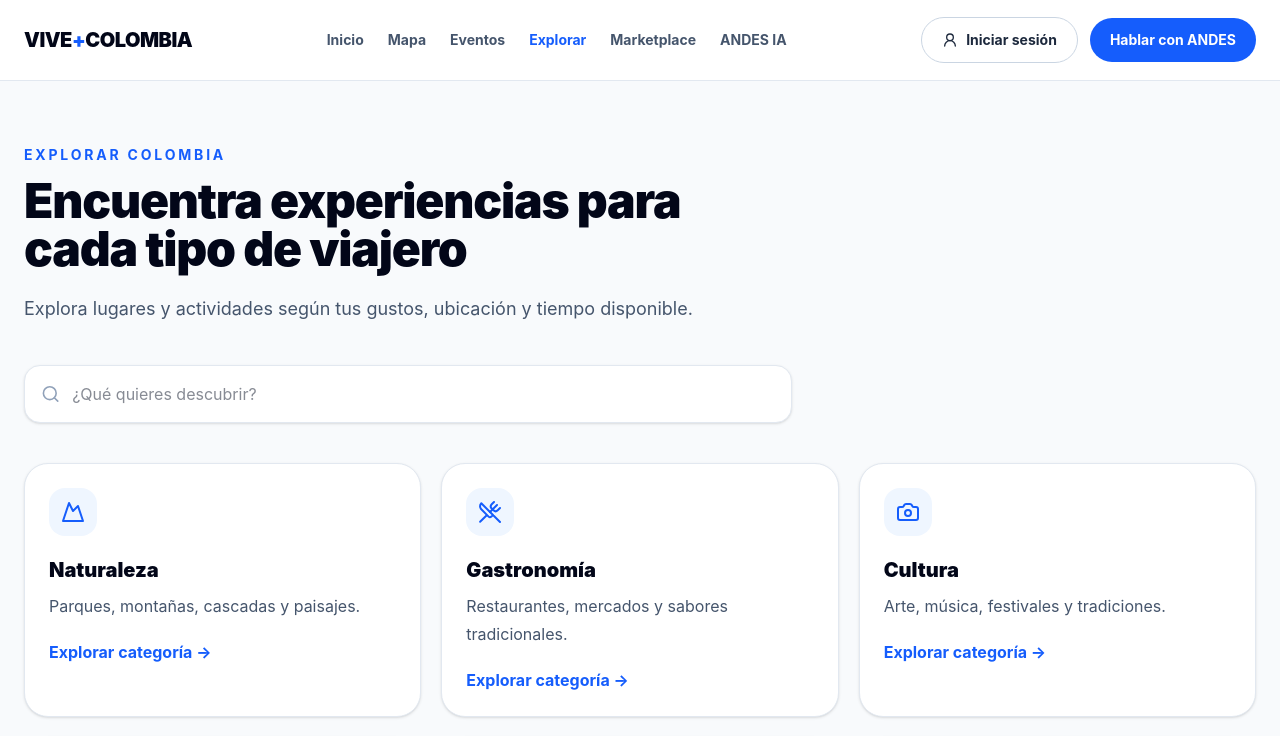
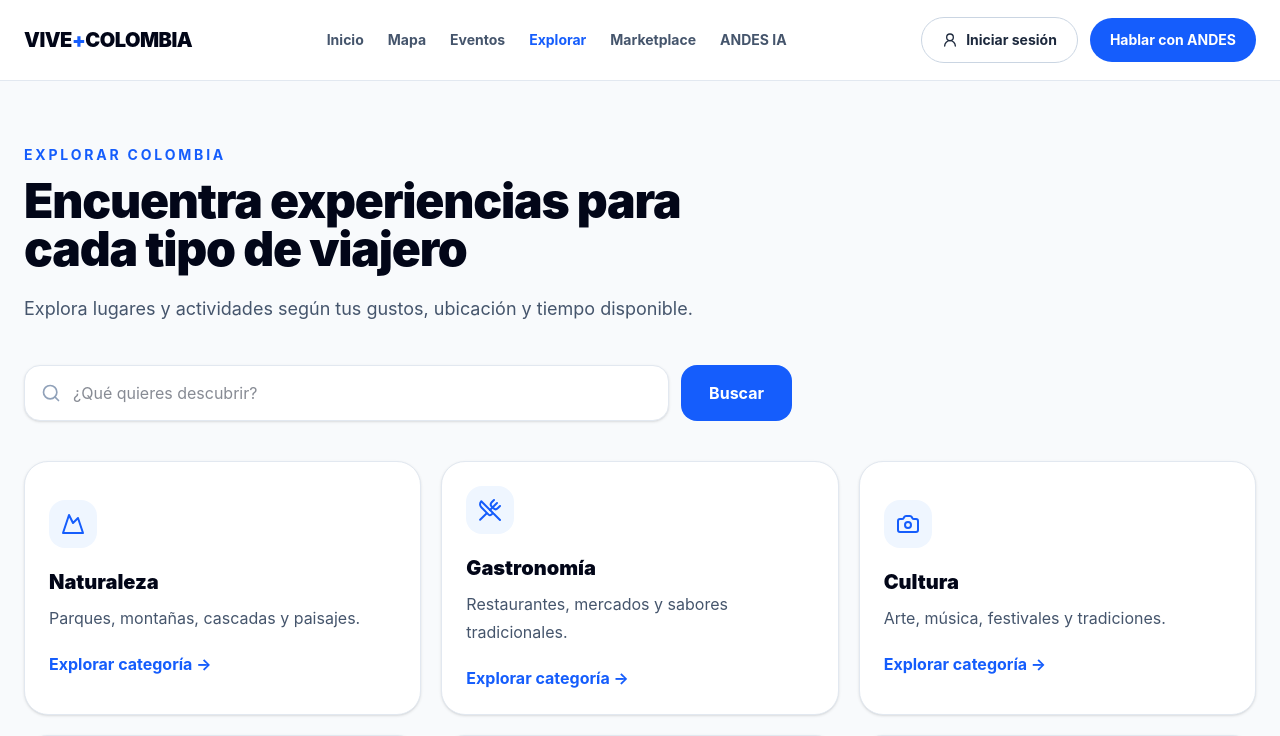
Before and after one commit to openworldwideibo-max/Vive-Colombia, a React (Vite) app: page /explorar in a window 1280 px wide. Shown: the top 736 px of the page. Built offline with nearby package versions, Linux system fonts and the light colour scheme.

Commit message:
fix: use type-only FormEvent imports

```diff
--- a/src/components/home/Hero.tsx
+++ b/src/components/home/Hero.tsx
@@ -6,29 +6,56 @@ import {
   Search,
   Sparkles,
 } from "lucide-react";
+import { useState } from "react";
+import type { FormEvent } from "react";
+import { Link, useNavigate } from "react-router";
 
 const quickActions = [
   {
     title: "Explorar el mapa",
     description: "Encuentra lugares y experiencias cerca de ti.",
     icon: Map,
-    href: "#mapa",
+    to: "/mapa",
   },
   {
     title: "Eventos de hoy",
     description: "Descubre actividades y planes para disfrutar.",
     icon: CalendarDays,
-    href: "#eventos",
+    to: "/eventos",
   },
   {
     title: "Pregúntale a ANDES",
     description: "Recibe recomendaciones personalizadas con IA.",
     icon: Bot,
-    href: "#andes",
+    to: "/andes",
   },
 ];
 
 export default function Hero() {
+  const [searchTerm, setSearchTerm] = useState("");
+  const navigate = useNavigate();
+
+  const handleSearch = (event: FormEvent<HTMLFormElement>) => {
+    event.preventDefault();
+
+    const cleanSearchTerm = searchTerm.trim();
+
+    if (!cleanSearchTerm) {
+      navigate("/explorar");
+      return;
+    }
+
+    navigate(`/explorar?busqueda=${encodeURIComponent(cleanSearchTerm)}`);
+  };
+
+  const handleSurpriseMe = () => {
+    navigate("/explorar?modo=sorpresa");
+  };
+
+  const handleNearMe = () => {
+    navigate("/mapa?cerca=true");
+  };
+
   return (
     <section
       id="inicio"
@@ -56,15 +83,18 @@ export default function Hero() {
 
           <form
             className="mx-auto mt-10 flex max-w-3xl flex-col gap-3 rounded-3xl border border-white/10 bg-white p-3 shadow-2xl sm:flex-row"
-            onSubmit={(event) => event.preventDefault()}
+            onSubmit={handleSearch}
           >
             <label className="flex min-h-14 flex-1 items-center gap-3 px-3">
               <Search className="h-5 w-5 shrink-0 text-slate-400" />
 
               <input
                 type="search"
+                value={searchTerm}
+                onChange={(event) => setSearchTerm(event.target.value)}
                 placeholder="Busca lugares, ciudades, eventos o experiencias..."
                 className="w-full bg-transparent text-slate-900 outline-none placeholder:text-slate-400"
+                aria-label="Buscar lugares, ciudades, eventos o experiencias"
               />
             </label>
 
@@ -79,6 +109,7 @@ export default function Hero() {
           <div className="mt-5 flex flex-wrap justify-center gap-3">
             <button
               type="button"
+              onClick={handleSurpriseMe}
               className="inline-flex items-center gap-2 rounded-full border border-white/20 bg-white/5 px-5 py-3 text-sm font-bold transition hover:bg-white hover:text-slate-950"
             >
               <Sparkles className="h-4 w-4" />
@@ -87,6 +118,7 @@ export default function Hero() {
 
             <button
               type="button"
+              onClick={handleNearMe}
               className="inline-flex items-center gap-2 rounded-full border border-white/20 bg-white/5 px-5 py-3 text-sm font-bold transition hover:bg-white hover:text-slate-950"
             >
               <LocateFixed className="h-4 w-4" />
@@ -100,9 +132,9 @@ export default function Hero() {
             const Icon = action.icon;
 
             return (
-              <a
+              <Link
                 key={action.title}
-                href={action.href}
+                to={action.to}
                 className="group rounded-3xl border border-white/10 bg-white/5 p-6 backdrop-blur transition hover:-translate-y-1 hover:border-blue-400/40 hover:bg-white/10"
               >
                 <div className="flex h-12 w-12 items-center justify-center rounded-2xl bg-blue-500/15 text-blue-300 transition group-hover:bg-blue-600 group-hover:text-white">
@@ -118,7 +150,7 @@ export default function Hero() {
                 <span className="mt-5 inline-block text-sm font-bold text-blue-300">
                   Descubrir →
                 </span>
-              </a>
+              </Link>
             );
           })}
         </div>
--- a/src/pages/Explore.tsx
+++ b/src/pages/Explore.tsx
@@ -5,43 +5,86 @@ import {
   MoonStar,
   Mountain,
   Search,
+  Sparkles,
   UtensilsCrossed,
 } from "lucide-react";
+import { useEffect, useState } from "react";
+import type { FormEvent } from "react";
+import { useSearchParams } from "react-router";
 
 const categories = [
   {
     name: "Naturaleza",
+    slug: "naturaleza",
     icon: Mountain,
     description: "Parques, montañas, cascadas y paisajes.",
   },
   {
     name: "Gastronomía",
+    slug: "gastronomia",
     icon: UtensilsCrossed,
     description: "Restaurantes, mercados y sabores tradicionales.",
   },
   {
     name: "Cultura",
+    slug: "cultura",
     icon: Camera,
     description: "Arte, música, festivales y tradiciones.",
   },
   {
     name: "Historia",
+    slug: "historia",
     icon: Landmark,
     description: "Museos, monumentos y lugares históricos.",
   },
   {
     name: "Arquitectura",
+    slug: "arquitectura",
     icon: Building2,
     description: "Barrios, edificios y espacios emblemáticos.",
   },
   {
     name: "Vida nocturna",
+    slug: "vida-nocturna",
     icon: MoonStar,
     description: "Bares, discotecas, música y experiencias nocturnas.",
   },
 ];
 
 export default function Explore() {
+  const [searchParams, setSearchParams] = useSearchParams();
+
+  const searchFromUrl = searchParams.get("busqueda") ?? "";
+  const selectedCategory = searchParams.get("categoria") ?? "";
+  const surpriseMode = searchParams.get("modo") === "sorpresa";
+
+  const [searchTerm, setSearchTerm] = useState(searchFromUrl);
+
+  useEffect(() => {
+    setSearchTerm(searchFromUrl);
+  }, [searchFromUrl]);
+
+  const handleSearch = (event: FormEvent<HTMLFormElement>) => {
+    event.preventDefault();
+
+    const cleanSearchTerm = searchTerm.trim();
+
+    if (!cleanSearchTerm) {
+      setSearchParams({});
+      return;
+    }
+
+    setSearchParams({
+      busqueda: cleanSearchTerm,
+    });
+  };
+
+  const handleCategory = (categorySlug: string) => {
+    setSearchParams({
+      categoria: categorySlug,
+    });
+  };
+
   return (
     <section className="min-h-[75vh] bg-slate-50 py-16">
       <div className="mx-auto max-w-7xl px-6">
@@ -60,24 +103,99 @@ export default function Explore() {
           </p>
         </div>
 
-        <div className="mt-10 flex max-w-3xl items-center gap-3 rounded-2xl border border-slate-200 bg-white px-4 shadow-sm">
-          <Search className="h-5 w-5 text-slate-400" />
+        <form
+          onSubmit={handleSearch}
+          className="mt-10 flex max-w-3xl flex-col gap-3 sm:flex-row"
+        >
+          <label className="flex min-h-14 flex-1 items-center gap-3 rounded-2xl border border-slate-200 bg-white px-4 shadow-sm">
+            <Search className="h-5 w-5 shrink-0 text-slate-400" />
 
             <input
               type="search"
+              value={searchTerm}
+              onChange={(event) => setSearchTerm(event.target.value)}
               placeholder="¿Qué quieres descubrir?"
-            className="min-h-14 w-full outline-none"
+              className="w-full outline-none"
+              aria-label="Buscar experiencias"
             />
+          </label>
+
+          <button
+            type="submit"
+            className="min-h-14 rounded-2xl bg-blue-600 px-7 font-bold text-white transition hover:bg-blue-500"
+          >
+            Buscar
+          </button>
+        </form>
+
+        {searchFromUrl && (
+          <div className="mt-8 rounded-3xl border border-blue-200 bg-blue-50 p-6">
+            <p className="text-sm font-bold uppercase tracking-wider text-blue-600">
+              Resultado de búsqueda
+            </p>
+
+            <h2 className="mt-2 text-2xl font-black text-slate-950">
+              Buscando experiencias relacionadas con “{searchFromUrl}”
+            </h2>
+
+            <p className="mt-2 text-slate-600">
+              Cuando conectemos Firebase, aquí aparecerán los lugares, eventos
+              y experiencias que coincidan con tu búsqueda.
+            </p>
           </div>
+        )}
+
+        {surpriseMode && (
+          <div className="mt-8 rounded-3xl bg-gradient-to-r from-blue-600 to-indigo-700 p-6 text-white shadow-lg">
+            <div className="flex items-center gap-3">
+              <Sparkles className="h-7 w-7 text-yellow-300" />
+
+              <div>
+                <p className="text-sm font-bold uppercase tracking-wider text-blue-100">
+                  Recomendación sorpresa
+                </p>
+
+                <h2 className="mt-1 text-2xl font-black">
+                  Una aventura inesperada te espera
+                </h2>
+              </div>
+            </div>
+
+            <p className="mt-4 max-w-3xl leading-7 text-blue-100">
+              Más adelante ANDES seleccionará automáticamente un lugar o una
+              experiencia según tu ubicación, preferencias y tiempo disponible.
+            </p>
+          </div>
+        )}
+
+        {selectedCategory && (
+          <div className="mt-8 rounded-3xl border border-emerald-200 bg-emerald-50 p-6">
+            <p className="text-sm font-bold uppercase tracking-wider text-emerald-700">
+              Categoría seleccionada
+            </p>
+
+            <h2 className="mt-2 text-2xl font-black capitalize text-slate-950">
+              {selectedCategory.replaceAll("-", " ")}
+            </h2>
+          </div>
+        )}
 
         <div className="mt-10 grid gap-5 sm:grid-cols-2 lg:grid-cols-3">
           {categories.map((category) => {
             const Icon = category.icon;
+            const isSelected = selectedCategory === category.slug;
 
             return (
-              <article
+              <button
                 key={category.name}
-                className="rounded-3xl border border-slate-200 bg-white p-6 shadow-sm transition hover:-translate-y-1 hover:shadow-xl"
+                type="button"
+                onClick={() => handleCategory(category.slug)}
+                className={[
+                  "rounded-3xl border bg-white p-6 text-left shadow-sm transition hover:-translate-y-1 hover:shadow-xl",
+                  isSelected
+                    ? "border-blue-500 ring-4 ring-blue-100"
+                    : "border-slate-200",
+                ].join(" ")}
               >
                 <div className="flex h-12 w-12 items-center justify-center rounded-2xl bg-blue-50 text-blue-600">
                   <Icon className="h-6 w-6" />
@@ -91,13 +209,10 @@ export default function Explore() {
                   {category.description}
                 </p>
 
-                <button
-                  type="button"
-                  className="mt-5 font-bold text-blue-600 hover:text-blue-500"
-                >
+                <span className="mt-5 inline-block font-bold text-blue-600">
                   Explorar categoría →
+                </span>
               </button>
-              </article>
             );
           })}
         </div>
```
Lines whose indentation alone changed are shown as unchanged.
